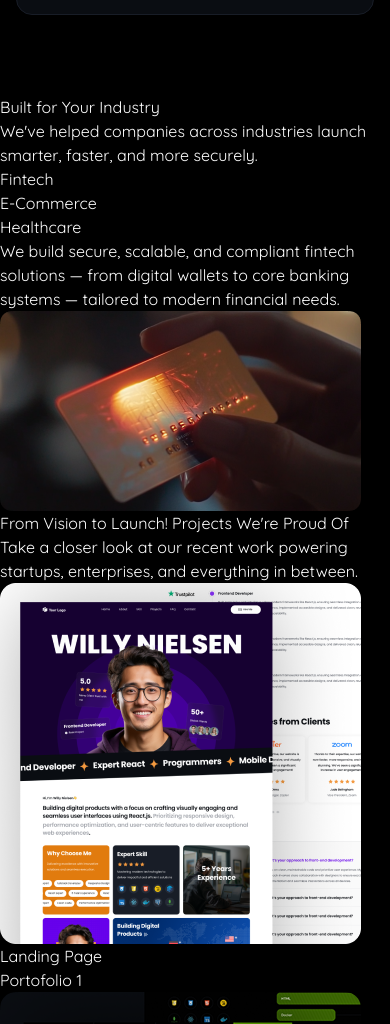
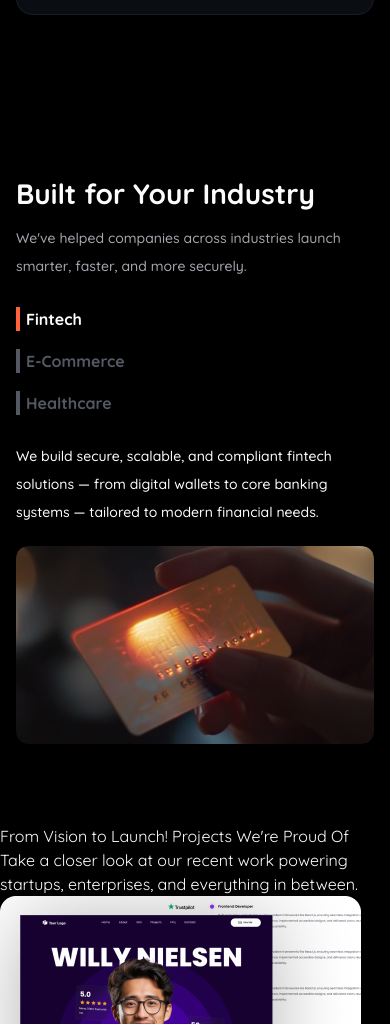
Before and after one commit to cindynufa/lp-company-profile-001, a website: page src/index.html in a window 390 px wide. Shown: the part 4560-5584 px from the top of the page. Drawn offline with nearby package versions, Linux system fonts and the light colour scheme; files that its build step writes are made by us from their sources.

Commit message:
feat: implement responsive service section, industry part

```diff
--- a/src/index.html
+++ b/src/index.html
@@ -165,7 +165,7 @@
 
       <!-- About Section -->
       <section id="about" class="section-container">
-        <div class="section-text">
+        <div class="section-header">
           <h3 class="section-title">
             End-to-End IT Solutions That Drive Results
           </h3>
@@ -197,7 +197,7 @@
 
       <!-- About Section - Process -->
       <section class="section-container">
-        <div class="section-text">
+        <div class="section-header">
           <h3 class="section-title">Our Process</h3>
           <p class="section-description">
             Clear steps. Smart execution. Results you can count on.
@@ -306,7 +306,7 @@
 
       <!-- Service Section - Solutions -->
       <section id="service" class="section-container">
-        <div class="section-text">
+        <div class="section-header">
           <h3 class="section-title">Smart IT Solutions That Grow With You</h3>
           <p class="section-description">
             Tailored tech to boost efficiency, security, and results.
@@ -435,33 +435,35 @@
       </section>
 
       <!-- Service Section - Industry -->
-      <section>
-        <div>
-          <h3>Built for Your Industry</h3>
-          <p>
+      <section class="section-container">
+        <div class="flex flex-col gap-[0.688rem]">
+          <h3 class="section-title">Built for Your Industry</h3>
+          <p class="section-description">
             We've helped companies across industries launch smarter, faster, and
             more securely.
           </p>
         </div>
 
-        <div>
-          <div>
-            <div>
-              <span></span>
-              <a href="">Fintech</a>
+        <div
+          class="flex flex-col w-full gap-6 lg:flex-row lg:gap-16 lg:justify-between"
+        >
+          <div class="flex flex-col gap-3 lg:gap-6">
+            <div class="industry-category">
+              <span class="industry-bar"></span>
+              <a href="" class="industry-menu">Fintech</a>
             </div>
-            <div>
-              <span></span>
-              <a href="">E-Commerce</a>
+            <div class="industry-category">
+              <span class="industry-bar"></span>
+              <a href="" class="industry-menu">E-Commerce</a>
             </div>
-            <div>
-              <span></span>
-              <a href="">Healthcare</a>
+            <div class="industry-category">
+              <span class="industry-bar"></span>
+              <a href="" class="industry-menu">Healthcare</a>
             </div>
           </div>
 
-          <div>
-            <p>
+          <div class="flex flex-col w-full gap-5 lg:w-[60%]">
+            <p class="font-medium text-sm lg:text-lg">
               We build secure, scalable, and compliant fintech solutions — from
               digital wallets to core banking systems — tailored to modern
               financial needs.
@@ -469,6 +471,7 @@
             <img
               src="/assets/images/industry-fintech.png"
               alt="Industry Fintech"
+              class="rounded-xl w-full h-auto"
             />
           </div>
         </div>
--- a/src/input.css
+++ b/src/input.css
@@ -89,7 +89,7 @@
     @apply px-4 py-20 gap-6 lg:px-35 lg:py-20 lg:gap-16;
   }
 
-  .section-text {
+  .section-header {
     @apply flex flex-col w-full gap-[0.688rem] items-center text-center;
   }
 
@@ -98,7 +98,7 @@
   }
 
   .section-subtitle {
-    @apply font-bold text-md;
+    @apply font-bold text-md lg:text-xl;
   }
 
   .section-description {
@@ -191,6 +191,26 @@
   .service-icon {
     @apply absolute size-16 -top-7;
   }
+
+  .industry-category {
+    @apply flex flex-row gap-1.5 lg:gap-2 items-center;
+  }
+
+  .industry-bar {
+    @apply border-0 bg-neutral-600 p-0.5 w-px h-6 lg:h-8;
+  }
+
+  .industry-category:first-child .industry-bar {
+    @apply bg-primary-200;
+  }
+
+  .industry-menu {
+    @apply font-bold text-md text-neutral-600 lg:text-xl;
+  }
+
+  .industry-category:first-child .industry-menu {
+    @apply text-neutral-25;
+  }
 }
 
 /* Utilities */
```
